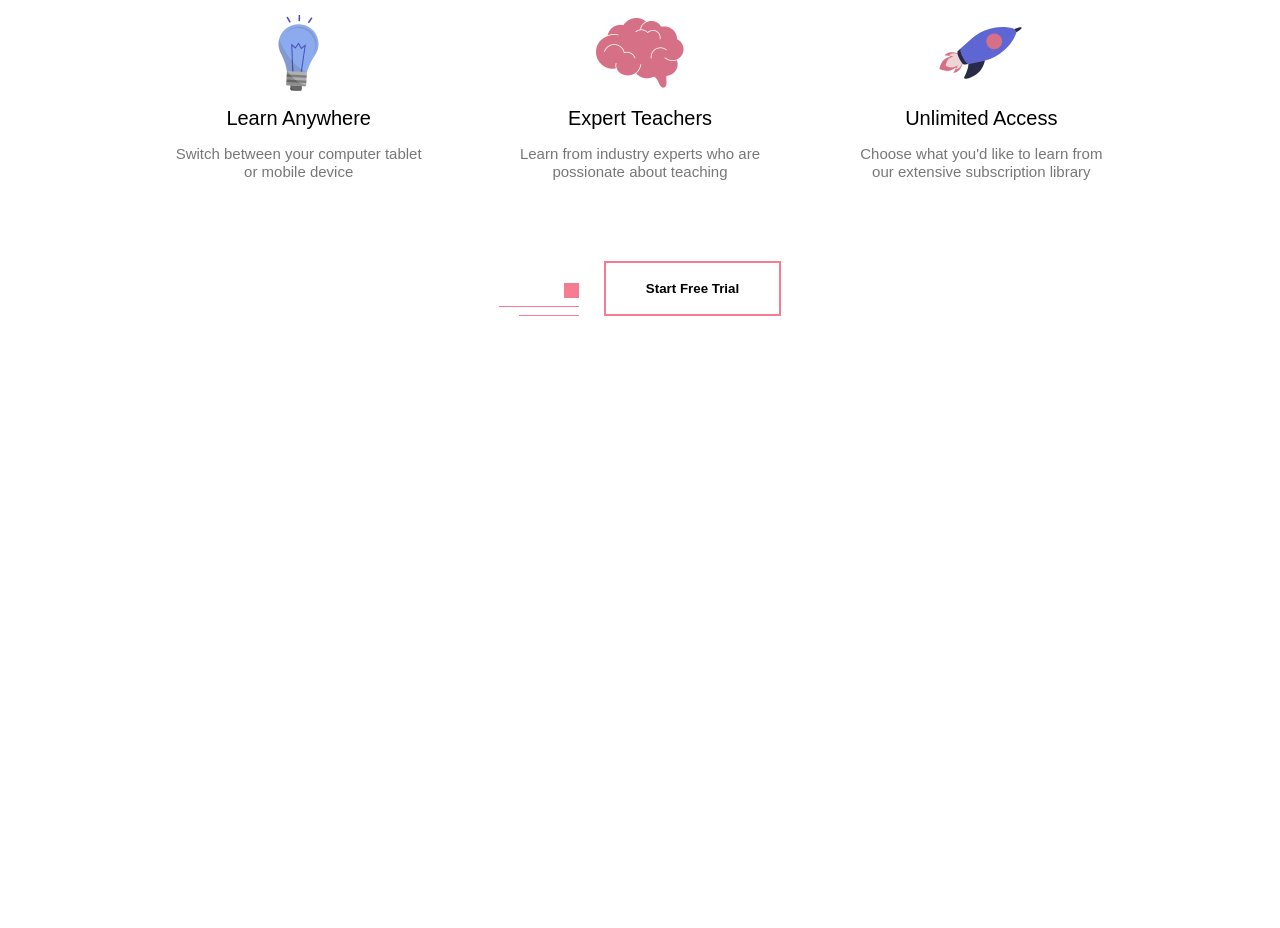
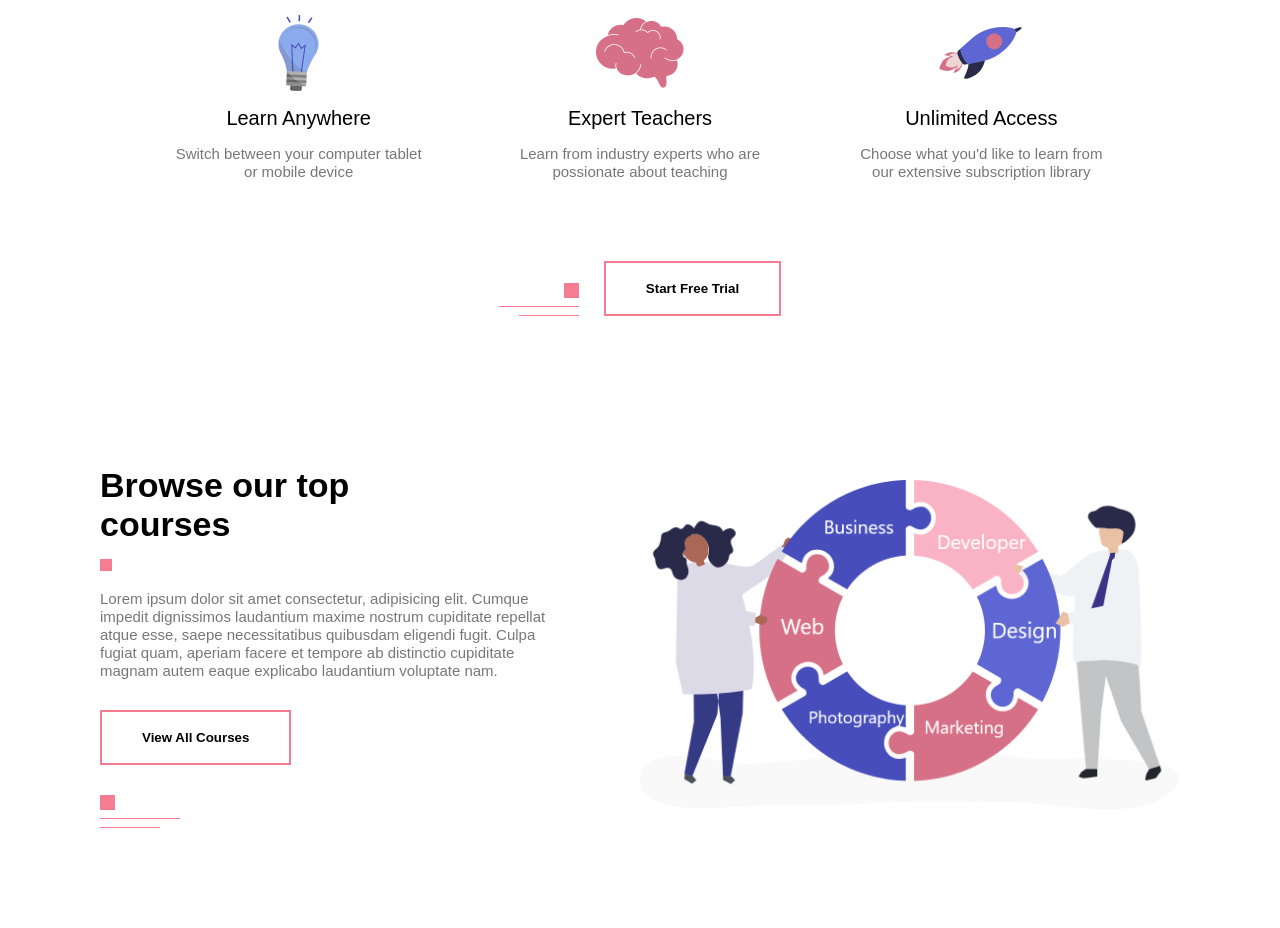
Before and after one commit to ath08/web, a plain HTML site: page index.html in a window 1280 px wide. Shown: the part 1513-2441 px from the top of the page. Before the commit the page ends 1879 px from the top, so only its background shows below. Drawn offline with Linux system fonts and the light colour scheme.

Commit message:
Create Courses Section

```diff
--- a/index.html
+++ b/index.html
@@ -105,7 +105,28 @@
     </section>
 
 
+<!-- COURSES -->
 
+<section id="courses">
+    <div class="container course-row">
+        <div class="course-left-col">
+            <div class="course-text">
+                <h1>Browse our top <br> courses</h1>
+                <span class="square"></span>
+                <p>Lorem ipsum dolor sit amet consectetur, adipisicing elit. Cumque impedit dignissimos laudantium maxime nostrum cupiditate repellat atque esse, saepe necessitatibus quibusdam eligendi fugit. Culpa fugiat quam, aperiam facere et tempore ab distinctio cupiditate magnam autem eaque explicabo laudantium voluptate nam.</p>
+                <button class="common-btn">View All Courses</button>
+                <div class="line">
+                    <span class="line-1"></span> <br>
+                    <span class="line-2"></span> <br>
+                    <span class="line-3"></span>
+                </div>
+            </div>
+        </div>
+        <div class="course-right-col">
+            <img src="./images/course.png" alt="course">
+        </div>
+    </div>
+</section>
 
 </body>
 </html>
--- a/style.css
+++ b/style.css
@@ -138,7 +138,7 @@ nav ul li a {
 .about-text {
     max-width: 800px;
     margin-right: 100px;
-    display: o=inline-block;
+    display: inline-block;
 }
 .about-text h2 {
     margin: 50px 0 10px;
@@ -195,3 +195,35 @@ nav ul li a {
     display: inline-block;
     margin-right: 25px;
 }
+
+/* courses */
+
+#courses {
+    padding: 100px 0;
+}
+
+.course-row {
+    display: flex;
+    align-items: center;
+    flex-wrap: wrap;
+}
+
+.course-right-col {
+    flex-basis: 50%;
+}
+
+.course-right-col img {
+    width: 100%;
+}
+
+.course-left-col {
+    flex-basis: 50%;
+}
+
+.course-text {
+    max-width: 450px;
+}
+
+.course-text button {
+    margin: 30px 0;
+}
```
